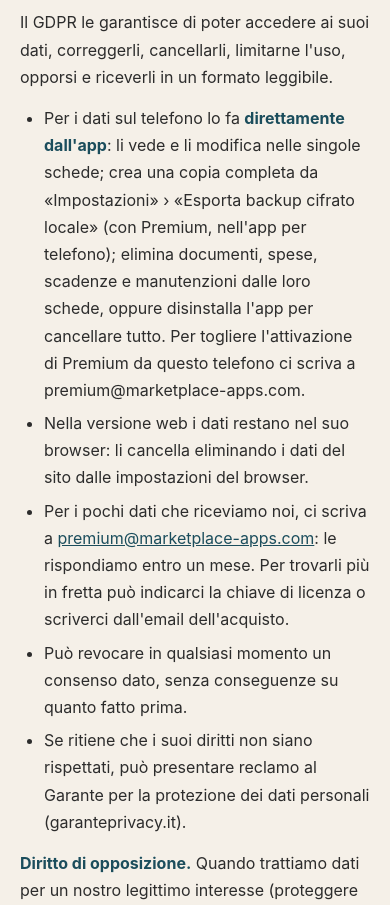
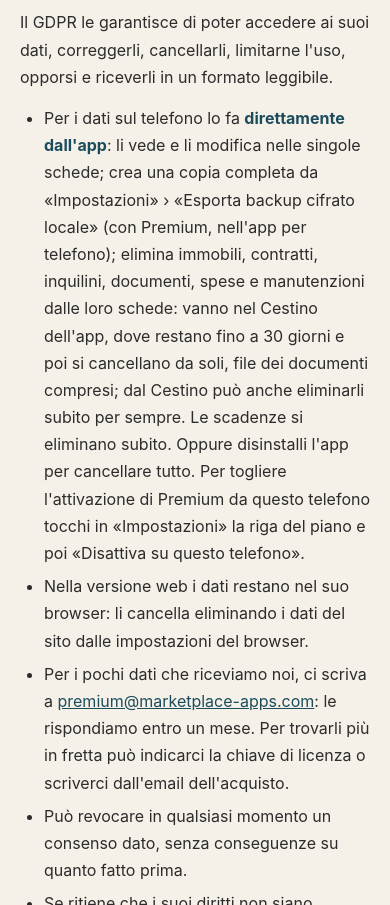
Before and after one commit to Lorder-Git/Privacy-MyProperty, a plain HTML site: page docs/index.html in a window 390 px wide. Shown: the part 5482-6387 px from the top of the page. Drawn offline with Linux system fonts and the light colour scheme.

Commit message:
upd
privacy: cestino di 30 giorni e disattivazione Premium dall'app (MyProperty 2.12.0)

DA PUSHARE SOLO DOPO CHE LA 2.12.0 È ONLINE.
Nella sezione dei diritti: immobili, contratti, inquilini, documenti, spese e
manutenzioni si eliminano dalle loro schede e vanno nel Cestino per 30 giorni
(poi si cancellano da soli, oppure subito per sempre dal Cestino); le scadenze
si eliminano subito; la disattivazione di Premium si fa da Impostazioni › riga
del piano › «Disattiva su questo telefono». Cambiata solo quella frase
(docs/index.md e docs/index.html).

```diff
--- a/docs/index.html
+++ b/docs/index.html
@@ -162,7 +162,7 @@
     <h2>8. I suoi diritti</h2>
     <p>Il GDPR le garantisce di poter accedere ai suoi dati, correggerli, cancellarli, limitarne l'uso, opporsi e riceverli in un formato leggibile.</p>
     <ul>
-      <li>Per i dati sul telefono lo fa <strong>direttamente dall'app</strong>: li vede e li modifica nelle singole schede; crea una copia completa da «Impostazioni» › «Esporta backup cifrato locale» (con Premium, nell'app per telefono); elimina documenti, spese, scadenze e manutenzioni dalle loro schede, oppure disinstalla l'app per cancellare tutto. Per togliere l'attivazione di Premium da questo telefono ci scriva a premium@marketplace-apps.com.</li>
+      <li>Per i dati sul telefono lo fa <strong>direttamente dall'app</strong>: li vede e li modifica nelle singole schede; crea una copia completa da «Impostazioni» › «Esporta backup cifrato locale» (con Premium, nell'app per telefono); elimina immobili, contratti, inquilini, documenti, spese e manutenzioni dalle loro schede: vanno nel Cestino dell'app, dove restano fino a 30 giorni e poi si cancellano da soli, file dei documenti compresi; dal Cestino può anche eliminarli subito per sempre. Le scadenze si eliminano subito. Oppure disinstalli l'app per cancellare tutto. Per togliere l'attivazione di Premium da questo telefono tocchi in «Impostazioni» la riga del piano e poi «Disattiva su questo telefono».</li>
       <li>Nella versione web i dati restano nel suo browser: li cancella eliminando i dati del sito dalle impostazioni del browser.</li>
       <li>Per i pochi dati che riceviamo noi, ci scriva a <a href="mailto:premium@marketplace-apps.com">premium@marketplace-apps.com</a>: le rispondiamo entro un mese. Per trovarli più in fretta può indicarci la chiave di licenza o scriverci dall'email dell'acquisto.</li>
       <li>Può revocare in qualsiasi momento un consenso dato, senza conseguenze su quanto fatto prima.</li>
```
Also changed, not shown: 1 other file.
